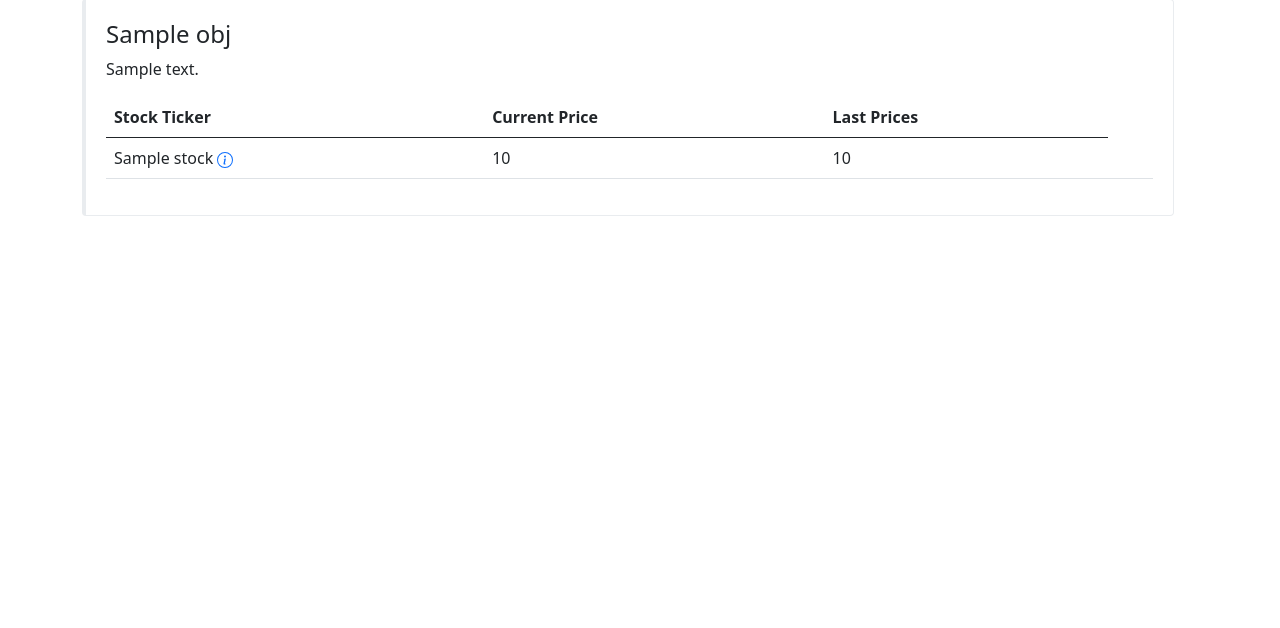
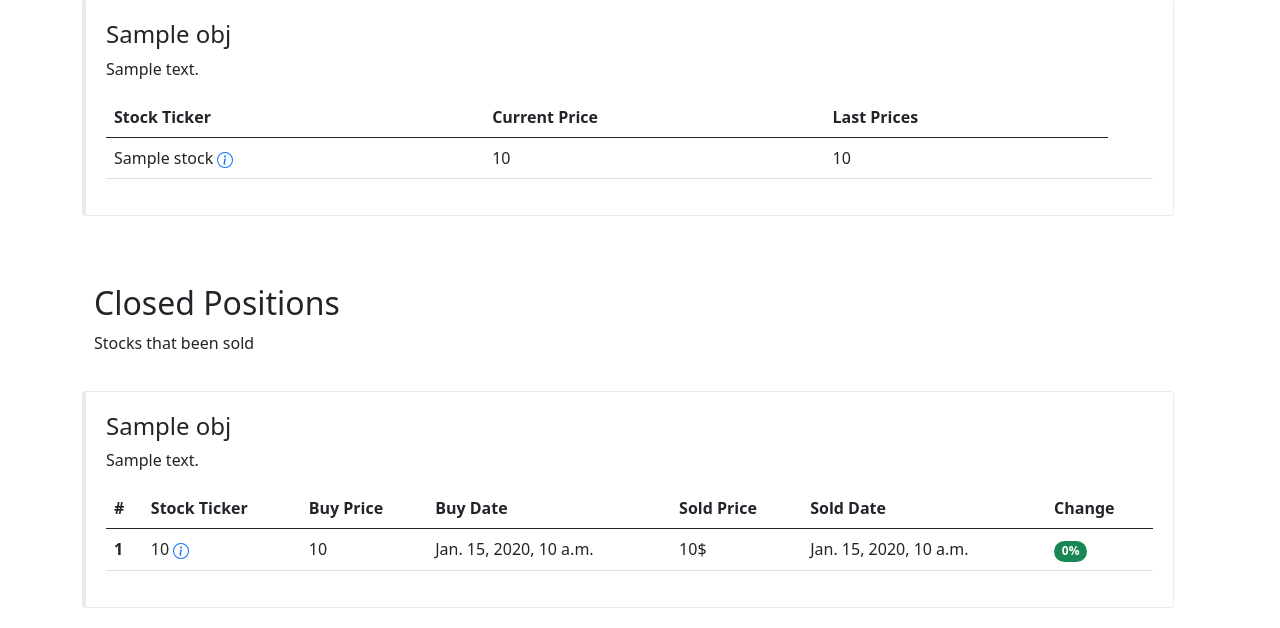
Before and after one commit to yuri1992/stock-ticker, a Django app: template app/templates/status.html in a window 1280 px wide. Shown: the part 980-1608 px from the top of the page. Before the commit the page ends 1196 px from the top, so only its background shows below. Run offline with Django 3.2, Linux system fonts and the light colour scheme; the template is opened without the code that fills it: most values are stand-ins (such as "Sample title", 1, 10 or a date in 2020); data that the repository does not hold is empty.

Commit message:
Watch to sell and protfolio closed positions.

```diff
--- a/app/models.py
+++ b/app/models.py
@@ -41,6 +41,9 @@ class Portfolio(models.Model):
 
     def open_stocks(self):
         return self.stock_set.filter(sold_at__isnull=True)
+
+    def close_stocks(self):
+        return self.stock_set.filter(sold_at__isnull=False)
 
     @property
     def stock_open_len(self):
--- a/app/templates/status.html
+++ b/app/templates/status.html
@@ -185,6 +185,73 @@
     </div>
 
 
+    <div class="row mt-5">
+        <div class="row">
+            <h2 data-bs-toggle="tooltip" data-bs-placement="top" title="Tooltip on top" class="popover-mark">
+                Closed Positions
+            </h2>
+            <p>
+                Stocks that been sold
+            </p>
+        </div>
+        <div class="row">
+            {% for item in strategies.values %}
+                <div class="bd-callout bd-callout-info">
+                    <h4 class="" style="">{{ item.obj.name }}</h4>
+                    <p>
+                        {{ item.obj.description }}
+                    </p>
+                    <table class="table table-hover">
+                        <thead>
+                        <tr>
+                            <th scope="col">#</th>
+                            <th scope="col">Stock Ticker</th>
+                            <th scope="col">Buy Price</th>
+                            <th scope="col">Buy Date</th>
+                            <th scope="col">Sold Price</th>
+                            <th scope="col">Sold Date</th>
+                            <th scope="col">Change</th>
+
+                        </tr>
+                        </thead>
+                        <tbody>
+                        {% for stock in item.obj.portfolio.close_stocks %}
+                            <tr>
+                                <th scope="row">{{ stock.id }}</th>
+                                <td>
+                                    {{ stock.stock_ticker }}
+                                    <a href="https://finance.yahoo.com/quote/{{ stock.stock_ticker }}/" target="_blank">
+                                        <svg xmlns="http://www.w3.org/2000/svg" width="16" height="16"
+                                             fill="currentColor" class="bi bi-info-circle" viewBox="0 0 16 16">
+                                            <path fill-rule="evenodd"
+                                                  d="M8 15A7 7 0 1 0 8 1a7 7 0 0 0 0 14zm0 1A8 8 0 1 0 8 0a8 8 0 0 0 0 16z"/>
+                                            <path d="M8.93 6.588l-2.29.287-.082.38.45.083c.294.07.352.176.288.469l-.738 3.468c-.194.897.105 1.319.808 1.319.545 0 1.178-.252 1.465-.598l.088-.416c-.2.176-.492.246-.686.246-.275 0-.375-.193-.304-.533L8.93 6.588z"/>
+                                            <circle cx="8" cy="4.5" r="1"/>
+                                        </svg>
+                                    </a>
+                                </td>
+                                <td>{{ stock.price |floatformat }}</td>
+                                <td>{{ stock.purchase_at }}</td>
+                                <td>{{ stock.sold_price |floatformat }}$</td>
+                                <td>{{ stock.sold_at }}</td>
+                                {% percentage_change stock.price stock.live.last_price as percetage %}
+                                <td>
+                                    {% if percetage < 0 %}
+                                        <span class="badge rounded-pill bg-danger">{{ percetage }}%</span>
+                                    {% else %}
+                                        <span class="badge rounded-pill bg-success">{{ percetage }}%</span>
+                                    {% endif %}
+                                </td>
+                            </tr>
+                        {% endfor %}
+                        </tbody>
+                    </table>
+                </div>
+            {% endfor %}
+        </div>
+    </div>
+
+
     <script type="text/javascript">
         document.addEventListener("DOMContentLoaded", function (event) {
             var tooltipTriggerList = [].slice.call(document.querySelectorAll('[data-bs-toggle="tooltip"]'))
```
Also changed, not shown: stocks/algorithm.py (+11 -0 lines).
